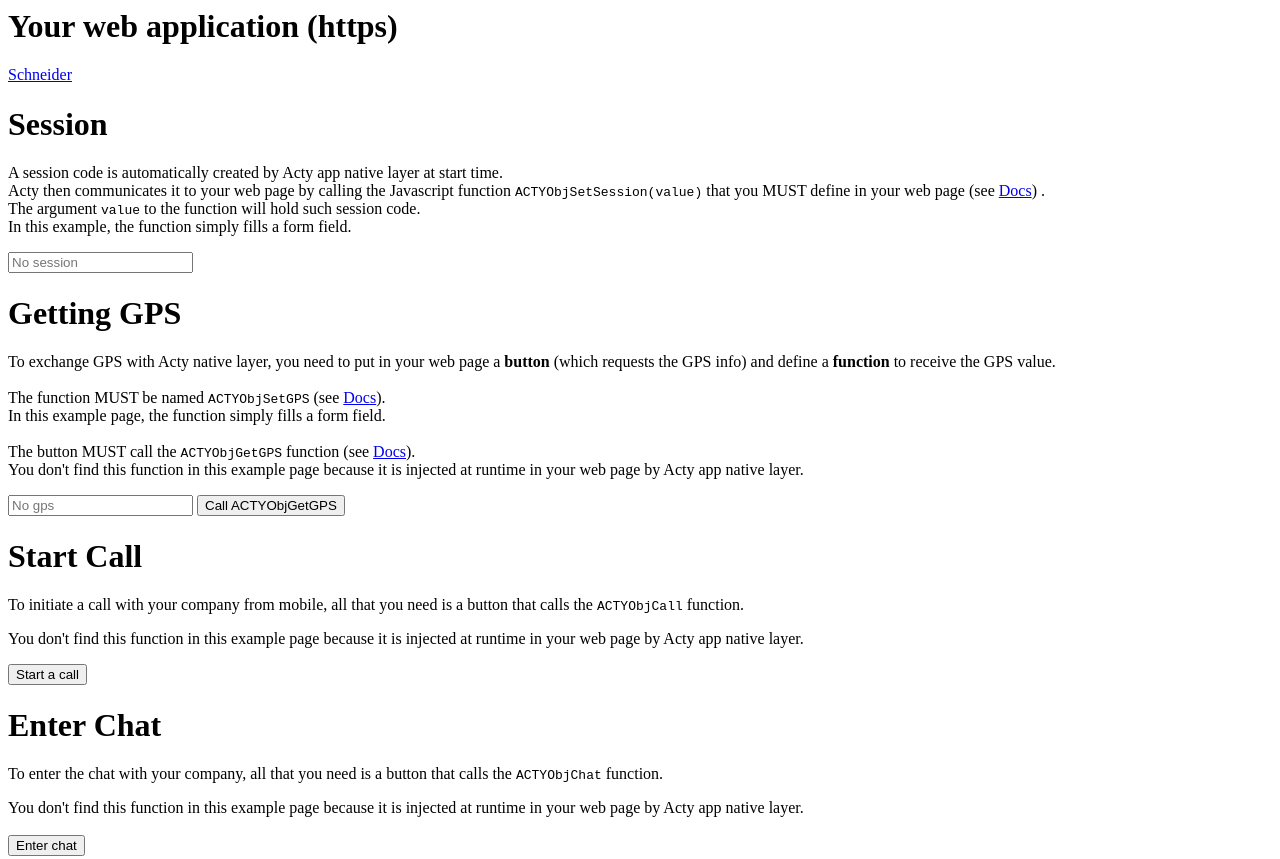
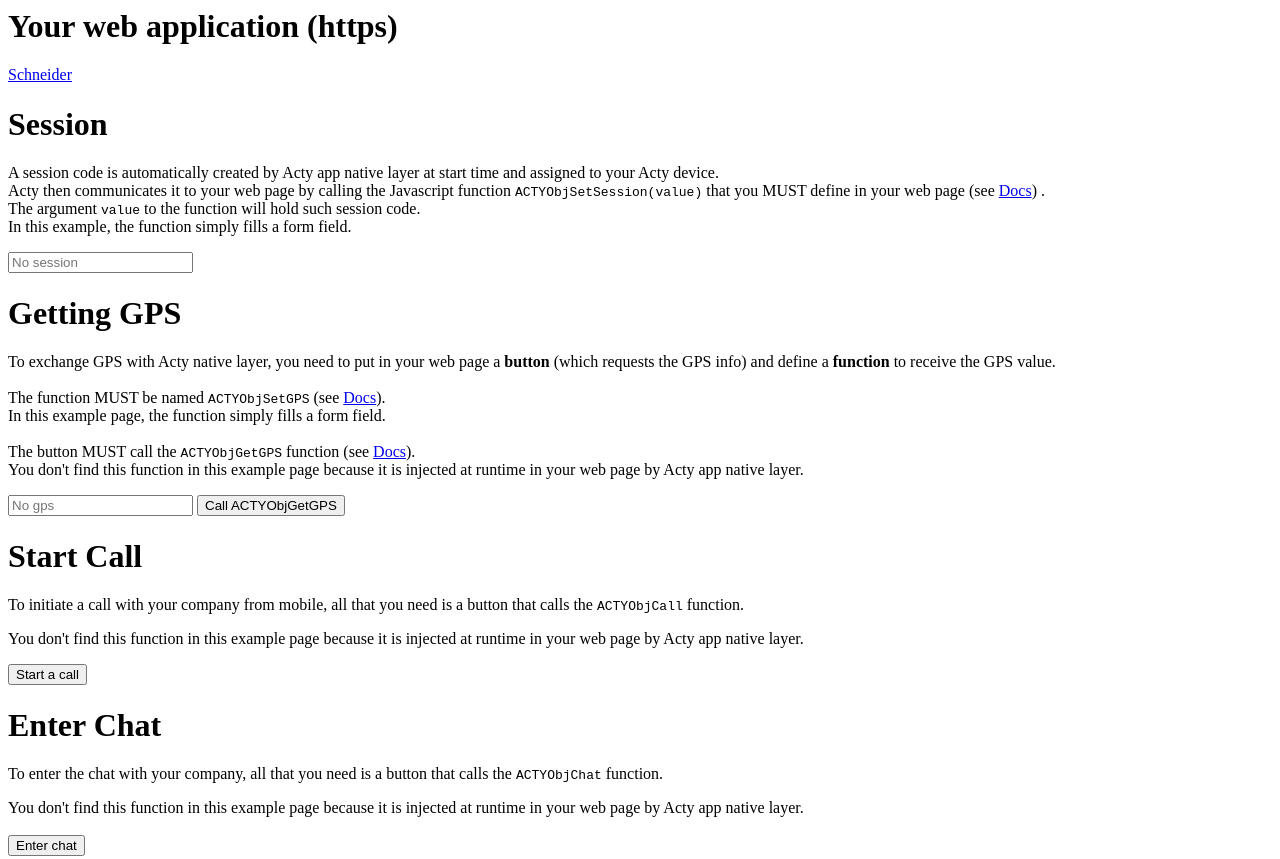
Before and after one commit to icona-swlab/actywebhomeexample, a plain HTML site: page index.html in a window 1280 px wide. Shown: the top 859 px of the page. Drawn offline with Linux system fonts and the light colour scheme.

Commit message:
MOD: Improved explanation of Acty session code.

```diff
--- a/index.html
+++ b/index.html
@@ -24,7 +24,7 @@
 -->
 
 <h1>Session</h1>
-<p>A session code is automatically created by Acty app native layer at start time.
+<p>A session code is automatically created by Acty app native layer at start time and assigned to your Acty device.
     <br/>Acty then communicates it to your web page by calling the Javascript function <code>ACTYObjSetSession(value)</code> that you MUST define in your web page (see <a href ="#docs">Docs</a>) .
     <br/>The argument <code>value</code> to the function will hold such session code.
     <br/>In this example, the function simply fills a form field.
```
